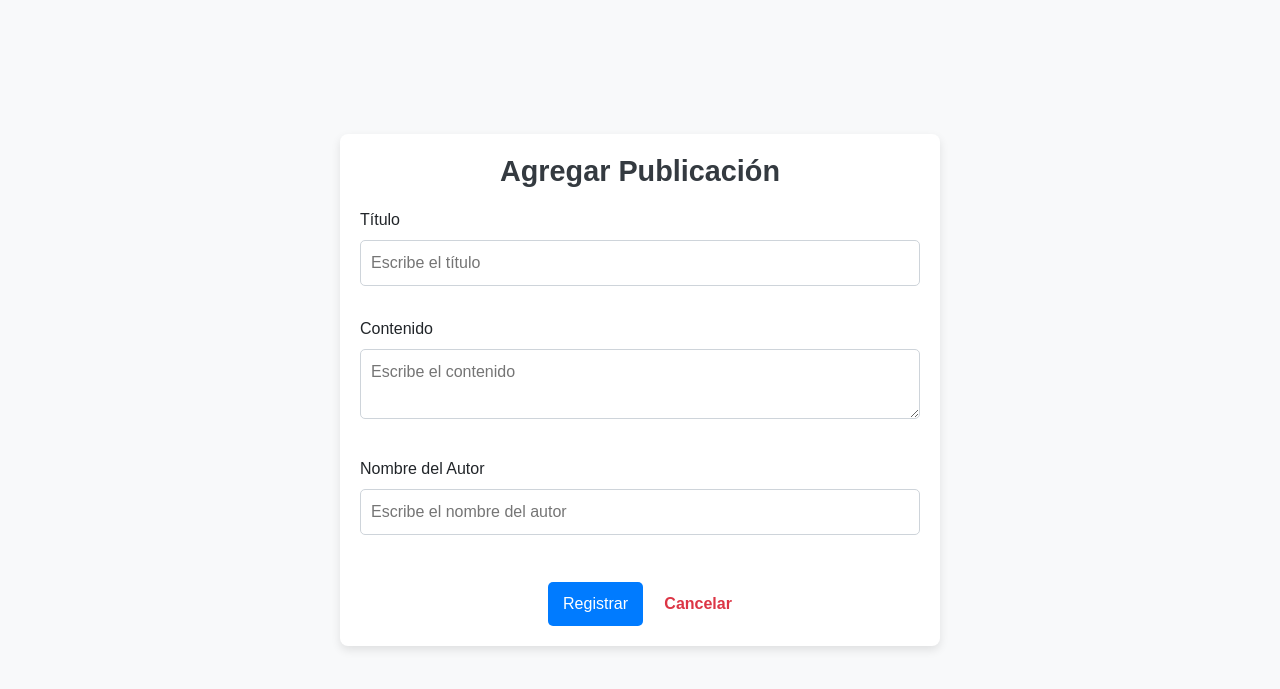
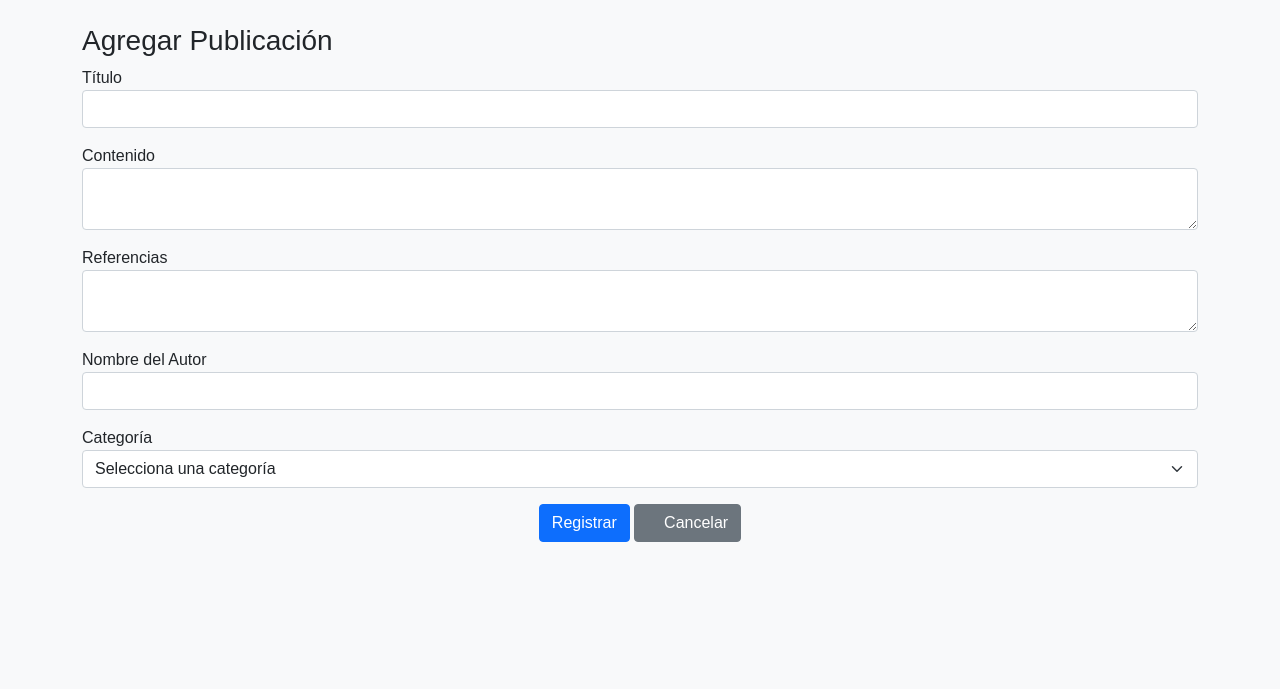
Before and after one commit to GenesisCampos100/Blog_ODS14, a PHP site: page /agregar_publicacion.php in a window 1280 px wide. Shown: the top 689 px of the page. Run offline with PHP 8.4, Linux system fonts and the light colour scheme; tables that the repository leaves empty or names only in its code hold one stand-in row (values such as "Sample post"); some libraries are stand-ins or nearby versions; some web fonts are replaced.

Commit message:
tabla admin

```diff
--- a/agregar_publicacion.php
+++ b/agregar_publicacion.php
@@ -1,63 +1,7 @@
-<!DOCTYPE html>
-<html lang="en">
-<head>
-    <meta charset="UTF-8">
-    <meta http-equiv="X-UA-Compatible" content="IE=edge">
-    <meta name="viewport" content="width=device-width, initial-scale=1.0">
-    <link rel="stylesheet" href="bootstrap/bootstrap.min.css">
-    <link rel="stylesheet" href="bootstrap/all.min.css">
-    <script src="bootstrap/bootstrap.min.js"></script>
-    <script src="bootstrap/bootstrap.bundle.min.js"></script>
-    <link rel="stylesheet" href="css/agregar.css">
-    <title>Añadir</title>
-</head>
-<body>
 <?php
 session_start();
 
-        //if(empty($_SESSION['usuario'])) header("location: login.php");
-
-    ?>
-    <div class="contenedor">
-        <h3 class="Titulo">Agregar Publicación</h3>
-        <form method="post" class="cuadros">
-            <div class="mb-3">
-                <label for="publicacion" class="form-label">Título</label>
-                <input type="text" name="publicacion" class="cuadroTexto" id="publicacion" placeholder="Escribe el título" required>
-            </div>
-            <div class="mb-3">
-                <label for="contenido" class="form-label">Contenido</label>
-                <textarea name="contenido" class="cuadroTexto" id="contenido" placeholder="Escribe el contenido" required></textarea>
-            </div>
-            <div class="mb-3">
-                <label for="autor_nombre" class="form-label">Nombre del Autor</label>
-                <input type="text" name="autor_nombre" id="autor_nombre" class="cuadroTexto" placeholder="Escribe el nombre del autor" required>
-            </div>
-            <div class="text-center mt-3">
-                <input type="submit" name="registrar" value="Registrar" class="boton">
-                <a href="index_admin.php"><i class="fa fa-times"></i> Cancelar</a>
-            </div>
-        </form>
-    </div>
-</form>
-
-
-<?php
-    if(isset($_POST['registrar'])){
-        $titulo = $_POST['publicacion'];
-        $contenido = $_POST['contenido'];
-        $autor_nombre = $_POST['autor_nombre'];
-
-        if(empty($titulo) || empty($contenido) || empty($autor_nombre)){
-            echo '
-            <div class="container text-center col-10">
-                <div class="alert alert-danger mt-3" role="alert">
-                    Debes completar todos los datos.
-                </div>
-            </div>';
-            return;
-        }
-
+// Funciones
 function conectarBaseDatos() {
     $host = "localhost";
     $db   = "login";
@@ -65,46 +9,156 @@
     $pass = "";
     $charset = 'utf8mb4';
 
+    $dsn = "mysql:host=$host;dbname=$db;charset=$charset";
     $options = [
         PDO::ATTR_ERRMODE            => PDO::ERRMODE_EXCEPTION,
-                PDO::ATTR_DEFAULT_FETCH_MODE => PDO::FETCH_OBJ,
+        PDO::ATTR_DEFAULT_FETCH_MODE => PDO::FETCH_ASSOC,
         PDO::ATTR_EMULATE_PREPARES   => false,
     ];
-            $dsn = "mysql:host=$host;dbname=$db;charset=$charset";
+
     try {
-                 $pdo = new PDO($dsn, $user, $pass, $options);
-                 return $pdo;
+        return new PDO($dsn, $user, $pass, $options);
     } catch (PDOException $e) {
-                 die("Error en la conexión: " . $e->getMessage());
+        die("Error de conexión: " . $e->getMessage());
     }
 }
 
-        function insertar($sentencia, $parametros ){
+function obtenerCategorias() {
     $bd = conectarBaseDatos();
-            $respuesta = $bd->prepare($sentencia);
-            return $respuesta->execute($parametros);
+    $stmt = $bd->query("SELECT id, nombre FROM categorias");
+    return $stmt->fetchAll();
 }
 
-        function registrarPublicacion($titulo, $contenido, $autor_nombre) {
-            $sentencia = "INSERT INTO publicaciones (titulo, contenido, fecha_publicacion, autor_nombre)
-                          VALUES (?, ?, NOW(), ?)";
-            $parametros = [$titulo, $contenido, $autor_nombre];
-            return insertar($sentencia, $parametros);
+function registrarPublicacion($titulo, $contenido, $referencias, $autor_nombre, $categoria_id) {
+    $bd = conectarBaseDatos();
+    $sql = "INSERT INTO publicaciones (titulo, contenido, referencias, autor_nombre, fecha_publicacion, categoria_id)
+            VALUES (?, ?, ?, ?, NOW(), ?)";
+    $stmt = $bd->prepare($sql);
+    $stmt->execute([$titulo, '', $referencias, $autor_nombre, $categoria_id]);
+    return $bd->lastInsertId();
 }
 
-        $resultado = registrarPublicacion($titulo, $contenido, $autor_nombre);
+function registrarContenidoElemento($publicacion_id, $contenido_html) {
+    $bd = conectarBaseDatos();
+    $orden = 1;
 
-        if($resultado){
-            echo '
-            <div class="container text-center col-10">
-                <div class="alert alert-success mt-3" role="alert">
-                    Publicación registrada con éxito.
-                </div>
-            </div>';
-            header("refresh:2;url=index_admin.php");
+    libxml_use_internal_errors(true);
+    $doc = new DOMDocument();
+    $doc->loadHTML('<?xml encoding="utf-8" ?>' . $contenido_html);
+
+    $body = $doc->getElementsByTagName('body')->item(0);
+    foreach ($body->childNodes as $nodo) {
+        if ($nodo->nodeType == XML_ELEMENT_NODE) {
+            if ($nodo->nodeName == 'p' || $nodo->nodeName == 'h1' || $nodo->nodeName == 'h2' || $nodo->nodeName == 'h3' || $nodo->nodeName == 'div') {
+                $texto = trim($doc->saveHTML($nodo));
+                if (!empty($texto)) {
+                    $stmt = $bd->prepare("INSERT INTO publicacion_elementos (publicacion_id, contenido, tipo, orden) VALUES (?, ?, 'texto', ?)");
+                    $stmt->execute([$publicacion_id, $texto, $orden++]);
+                }
+            } elseif ($nodo->nodeName == 'figure') {
+                $img = $nodo->getElementsByTagName('img')->item(0);
+                if ($img) {
+                    $src = $img->getAttribute('src');
+                    $stmt = $bd->prepare("INSERT INTO publicacion_elementos (publicacion_id, contenido, tipo, orden) VALUES (?, ?, 'imagen', ?)");
+                    $stmt->execute([$publicacion_id, $src, $orden++]);
                 }
             }
+        }
+    }
+}
+
+
+
+$mensaje = "";
+if (isset($_POST['registrar'])) {
+    $titulo = $_POST['publicacion'] ?? '';
+    $contenido_html = $_POST['contenido'] ?? '';
+    $referencias = $_POST['referencias'] ?? '';
+    $autor_nombre = $_POST['autor_nombre'] ?? '';
+    $categoria_id = $_POST['categoria'] ?? null;
+
+    if (empty($titulo) || empty($contenido_html) || empty($referencias) || empty($autor_nombre) || empty($categoria_id)) {
+        $mensaje = '<div class="alert alert-danger mt-3">Debes completar todos los campos obligatorios.</div>';
+    } else {
+        $publicacion_id = registrarPublicacion($titulo, $contenido_html, $referencias, $autor_nombre, $categoria_id);
+        if ($publicacion_id) {
+            registrarContenidoElemento($publicacion_id, $contenido_html);
+            $mensaje = '<div class="alert alert-success mt-3">Publicación registrada con éxito.</div>';
+            header("refresh:2;url=index_admin.php");
+        } else {
+            $mensaje = '<div class="alert alert-danger mt-3">Error al registrar la publicación.</div>';
+        }
+    }
+}
+
+$categorias = obtenerCategorias();
 ?>
 
+<!DOCTYPE html>
+<html lang="es">
+<head>
+    <meta charset="UTF-8">
+    <title>Añadir</title>
+    <link rel="stylesheet" href="bootstrap/bootstrap.min.css">
+    <link rel="stylesheet" href="bootstrap/all.min.css">
+    <link rel="stylesheet" href="css/admin.css">
+    <script src="https://cdn.ckeditor.com/ckeditor5/39.0.1/classic/ckeditor.js"></script>
+</head>
+<body>
+<div class="container mt-4">
+    <h3>Agregar Publicación</h3>
+    <?= $mensaje ?? "" ?>
+    <form method="post">
+        <div class="mb-3">
+            <label>Título</label>
+            <input type="text" name="publicacion" class="form-control">
+        </div>
+
+        <div class="mb-3">
+            <label>Contenido</label>
+            <textarea id="contenido" name="contenido" class="form-control"></textarea>
+        </div>
+
+        <div class="mb-3">
+            <label>Referencias</label>
+            <textarea name="referencias" class="form-control"></textarea>
+        </div>
+
+        <div class="mb-3">
+            <label>Nombre del Autor</label>
+            <input type="text" name="autor_nombre" class="form-control">
+        </div>
+
+        <div class="mb-3">
+            <label>Categoría</label>
+            <select name="categoria" id = "categoria" class="form-select" >
+                <option value="">Selecciona una categoría</option>
+                <?php foreach ($categorias as $cat): ?>
+                    <option value="<?= $cat['id'] ?>"><?= htmlspecialchars($cat['nombre']) ?></option>
+                <?php endforeach; ?>
+            </select>
+        </div>
+
+        <div class="text-center mt-3">
+            <input type="submit" name="registrar" value="Registrar" class="btn btn-primary">
+            <a href="index_admin.php" class="btn btn-secondary"><i class="fa fa-times"></i> Cancelar</a>
+        </div>
+    </form>
+</div>
 </body>
 </html>
+
+<script>
+    ClassicEditor
+        .create(document.querySelector('#contenido'), {
+            ckfinder: {
+                uploadUrl: 'subir_imagen.php'
+            },
+            toolbar: [
+                'heading', '|','bold', 'italic', 'link', 'bulletedList', 'numberedList', 'imageUpload', '|', 'undo', 'redo'
+            ]
+        })
+        .catch(error => {
+            console.error(error);
+        });
+</script>
--- a/cerrar_sesion.php
+++ b/cerrar_sesion.php
@@ -5,6 +5,6 @@
 // Destruye la sesión
 session_destroy();
 // Redirige a la página de inicio de sesión o a donde desees
-header("Location: login.php");
+header("Location: login_admin.php");
 exit;
 ?>
--- a/registro_admin.php
+++ b/registro_admin.php
@@ -85,9 +85,7 @@
 
 
 <div>
-
     </form>
-
 </div>
 
 
```
Lines whose indentation alone changed are shown as unchanged.
